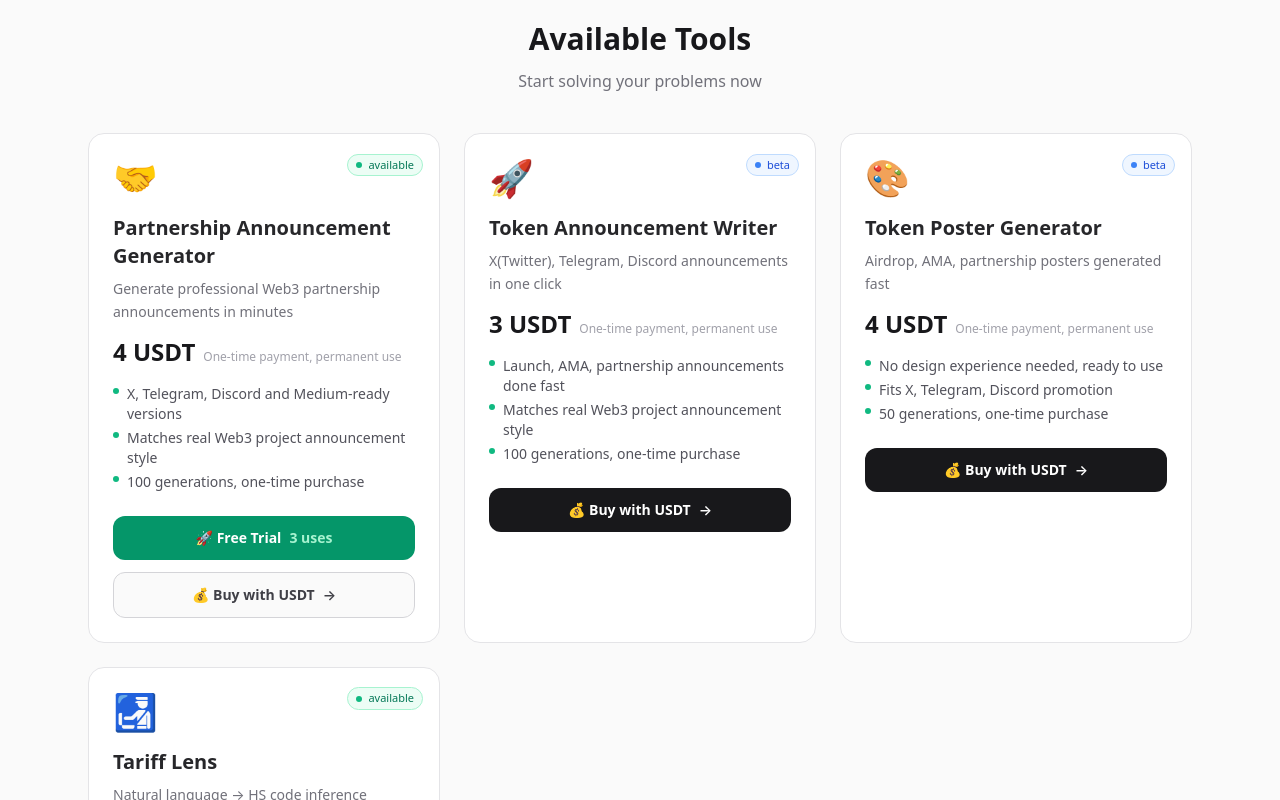
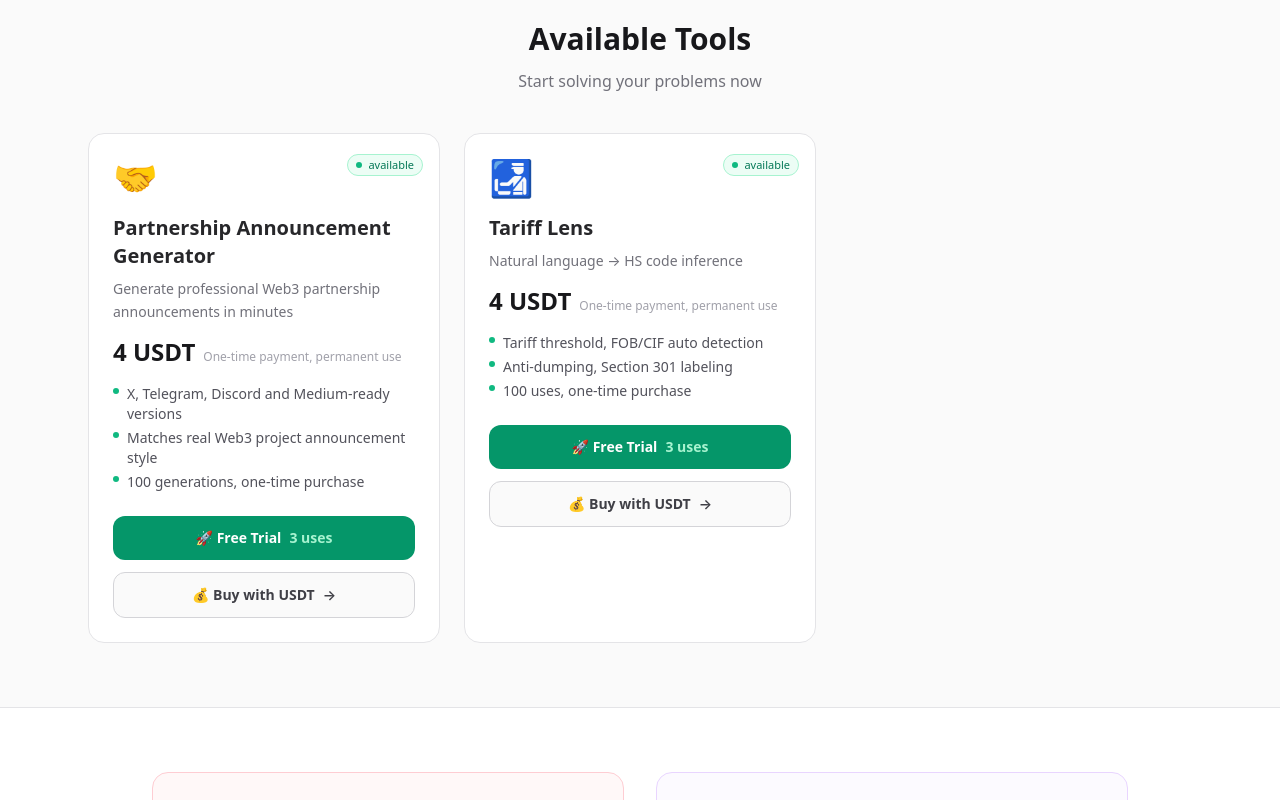
Before and after one commit to 1235789a/multhub, a Next.js app: page / in a window 1280 px wide. Shown: the part 760-1560 px from the top of the page. Built offline with nearby package versions, Linux system fonts and the light colour scheme.

Commit message:
feat: Integrate Creem Payment Gateway
Co-authored-by: traeagent <traeagent@users.noreply.github.com>

```diff
--- a/src/app/data/products.ts
+++ b/src/app/data/products.ts
@@ -135,10 +135,10 @@ export interface Product {
 }
 
 // ====================================
-// 产品列表 — Web3 Marketing Toolkit
+// 产品列表 — 仅保留可用产品
 // ====================================
 export const PRODUCTS: Product[] = [
-  // 🤝 Launch 系列 - Partnership Announcement Generator（新产品）
+  // 🤝 Launch 系列 - Partnership Announcement Generator
   {
     name: {
       en: "Partnership Announcement Generator",
@@ -169,133 +169,7 @@ export const PRODUCTS: Product[] = [
     launchPath: "/apps/partnership-announcement-generator",
     trialConfig: { allowed: true, maxUses: 3 },
   },
-  // 🚀 Launch 系列 - Token 发布文案生成器（优先级最高）
-  {
-    name: {
-      en: "Token Announcement Writer",
-      zh: "Token Announcement Writer · 代币发布文案",
-    },
-    slug: "token-announcement-writer",
-    icon: "🚀",
-    version: "v0.5",
-    priceBase: 19,
-    priceDisplay: "3 USDT",
-    priceUSDT: 3,
-    category: "launch",
-    features: {
-      en: [
-        "X(Twitter), Telegram, Discord announcements in one click",
-        "Launch, AMA, partnership announcements done fast",
-        "Matches real Web3 project announcement style",
-        "100 generations, one-time purchase",
-      ],
-      zh: [
-        "X(Twitter)、Telegram、Discord 官宣一键生成",
-        "上线公告、AMA公告、合作公告快速完成",
-        "符合真实 Web3 项目发布风格",
-        "100次生成额度，一次买断",
-      ],
-    },
-    status: "beta",
-    eta: "Q2 2026",
-    progress: 85,
-    trialConfig: { allowed: true, maxUses: 3 },
-  },
-  // 🎨 Marketing 系列 - Token 海报生成器
-  {
-    name: {
-      en: "Token Poster Generator",
-      zh: "Token Poster Generator · 代币海报生成",
-    },
-    slug: "token-poster-generator",
-    icon: "🎨",
-    version: "v0.3",
-    priceBase: 29,
-    priceDisplay: "4 USDT",
-    priceUSDT: 4,
-    category: "marketing",
-    features: {
-      en: [
-        "Airdrop, AMA, partnership posters generated fast",
-        "No design experience needed, ready to use",
-        "Fits X, Telegram, Discord promotion",
-        "50 generations, one-time purchase",
-      ],
-      zh: [
-        "空投、AMA、合作海报快速生成",
-        "无需设计经验即可直接使用",
-        "适配 X、Telegram、Discord 宣传场景",
-        "50次生成额度，一次买断",
-      ],
-    },
-    status: "beta",
-    eta: "Q2 2026",
-    progress: 60,
-    trialConfig: { allowed: true, maxUses: 2 },
-  },
-  // 🎁 Operations 系列 - 空投活动策划器
-  {
-    name: {
-      en: "Airdrop Campaign Planner",
-      zh: "Airdrop Campaign Planner · 空投策划器",
-    },
-    slug: "airdrop-campaign-planner",
-    icon: "🎁",
-    version: "v0.2",
-    priceBase: 29,
-    priceDisplay: "4 USDT",
-    priceUSDT: 4,
-    category: "operations",
-    features: {
-      en: [
-        "Generate airdrop campaign plans and reward structures automatically",
-        "Output execution steps and promotion copy",
-        "Help increase community engagement and spread",
-        "50 generations, one-time purchase",
-      ],
-      zh: [
-        "自动生成空投活动方案与奖励机制",
-        "输出执行步骤与宣传文案",
-        "帮助提升社区参与度和传播效果",
-        "50次生成额度，一次买断",
-      ],
-    },
-    status: "forging",
-    eta: "Q3 2026",
-    progress: 40,
-  },
-  // 📝 Marketing 系列 - 落地页文案生成器
-  {
-    name: {
-      en: "Landing Page Copy Generator",
-      zh: "Landing Page Copy Generator · 落地页文案",
-    },
-    slug: "landing-page-copy-generator",
-    icon: "📝",
-    version: "v0.1",
-    priceBase: 19,
-    priceDisplay: "3 USDT",
-    priceUSDT: 3,
-    category: "marketing",
-    features: {
-      en: [
-        "Quickly generate core copy for project launch",
-        "Hero, features, FAQ all done in one pass",
-        "Built for tokens, AI agents, and Web3 SaaS",
-        "SEO optimized output included",
-      ],
-      zh: [
-        "快速生成项目上线所需核心文案",
-        "Hero、功能介绍、FAQ 一次完成",
-        "面向 Token、AI Agent 与 Web3 SaaS",
-        "支持 SEO 优化内容输出",
-      ],
-    },
-    status: "forging",
-    eta: "Q3 2026",
-    progress: 25,
-  },
-  // 🛃 保留产品 - 关税透镜（Operations）
+  // 🛃 Operations 系列 - Tariff Lens
   {
     name: {
       en: "Tariff Lens",
@@ -323,7 +197,6 @@ export const PRODUCTS: Product[] = [
       ],
     },
     status: "available",
-    progress: 100,
     launchPath: "/apps/tariff-lens",
     trialConfig: { allowed: true, maxUses: 3 },
   },
```
